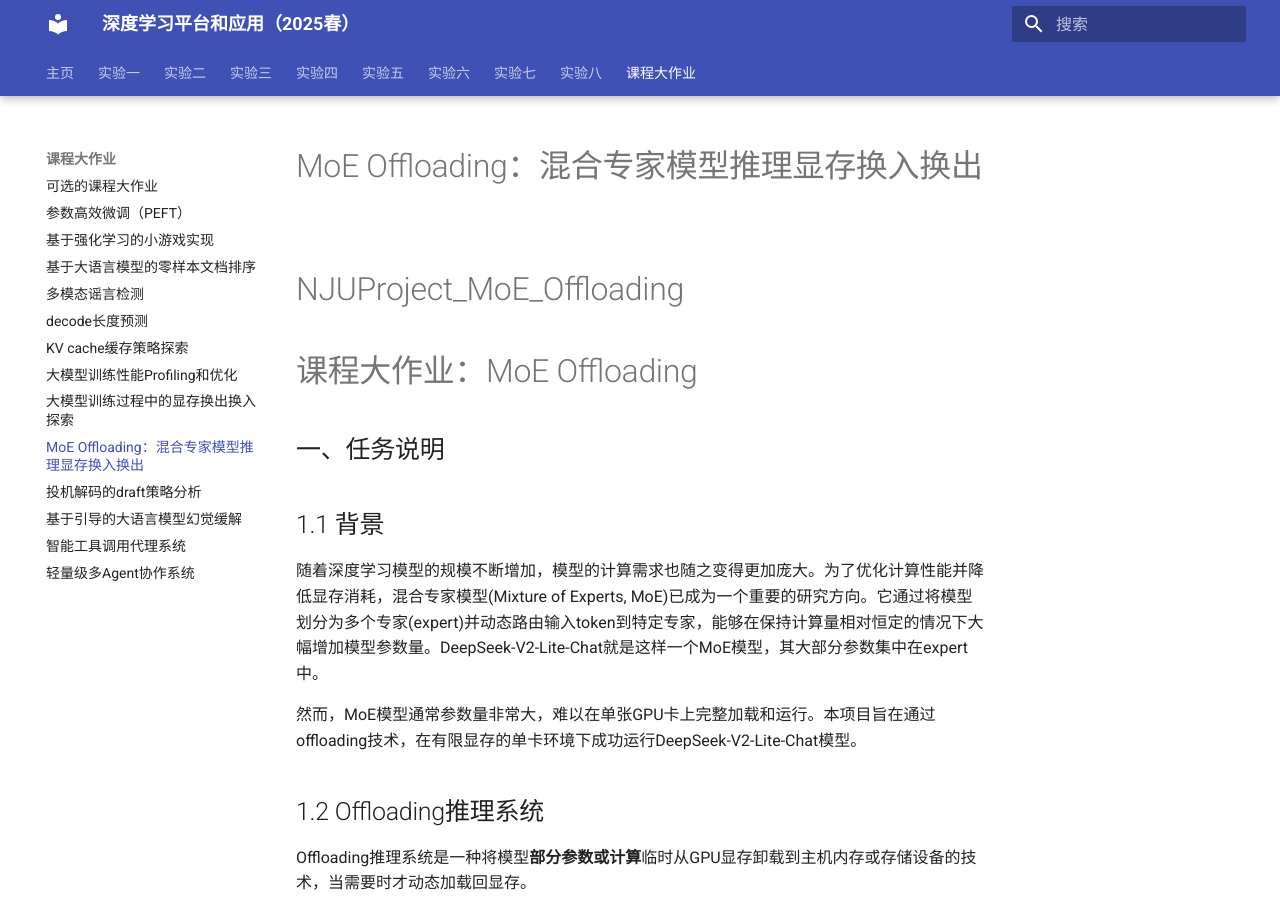
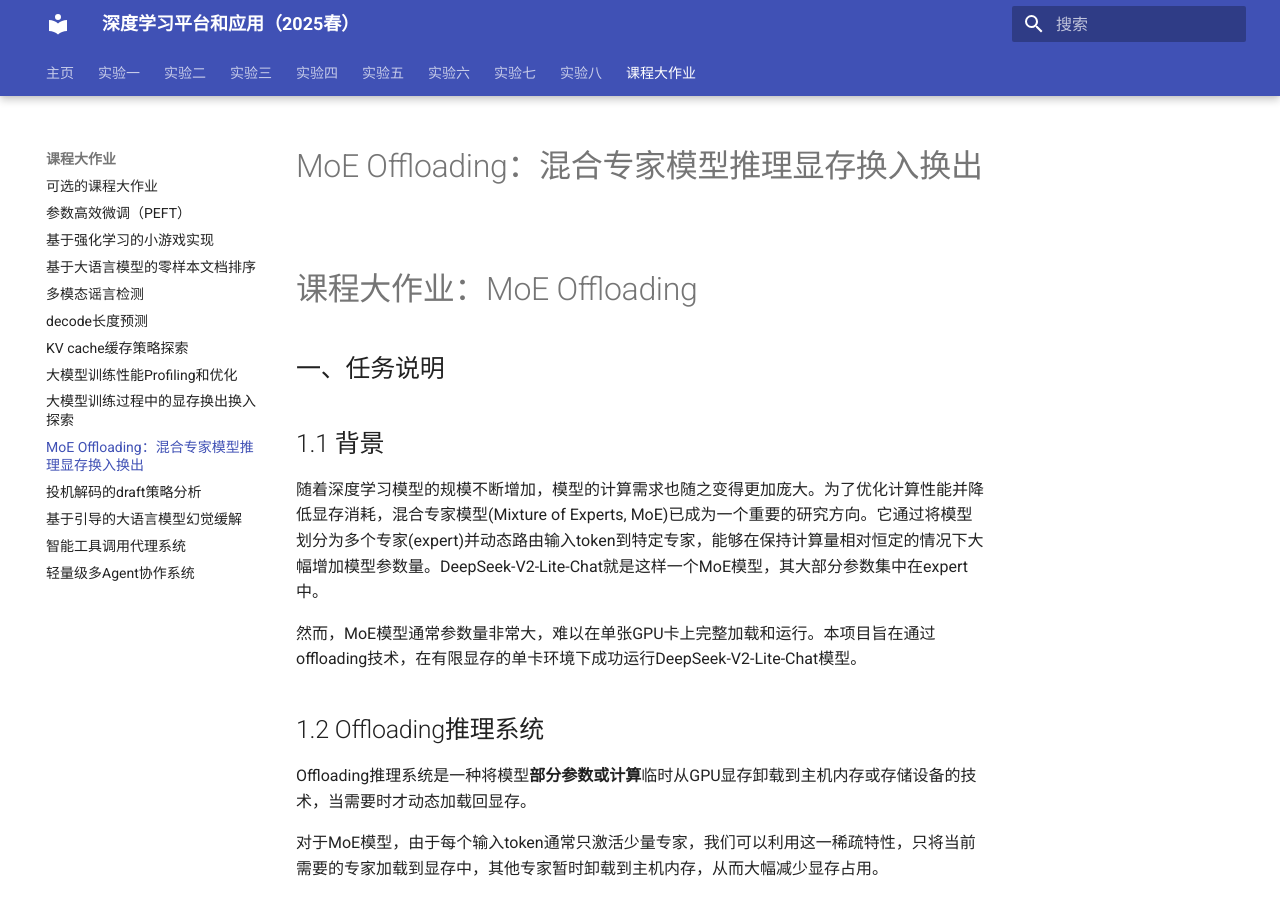
Before and after one commit to zhiweinju/nju-dl-lab-2025spring, an MkDocs documentation site: the page built from docs/final/projects/NJUProject_MoE_Offloading.md, in a window 1280 px wide and 900 px high. Built offline with MkDocs 1.6.1 and Material for MkDocs 9.7.7, drawn with Linux system fonts in a browser that asks for light colours; a style sheet for code colours, icons or effects is not loaded.

Commit message:
Update NJUProject_MoE_Offloading.md

```diff
--- a/docs/final/projects/NJUProject_MoE_Offloading.md
+++ b/docs/final/projects/NJUProject_MoE_Offloading.md
@@ -1,6 +1,4 @@
 # MoE Offloading：混合专家模型推理显存换入换出
-
-# NJUProject_MoE_Offloading
 
 # 课程大作业：MoE Offloading
 
```
